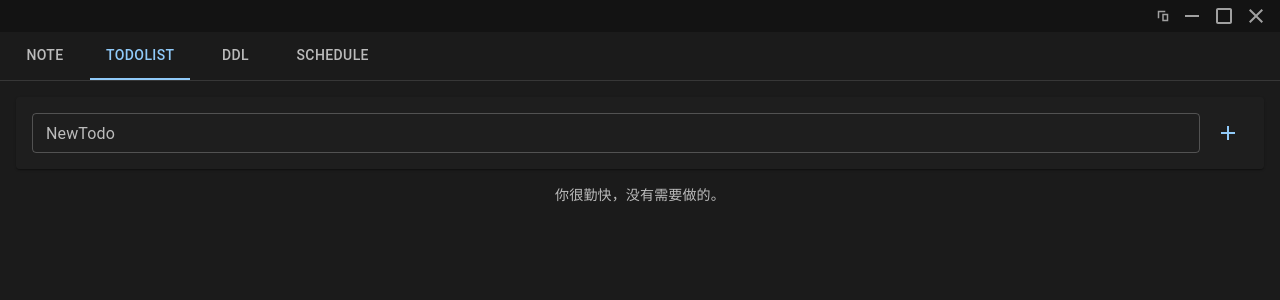
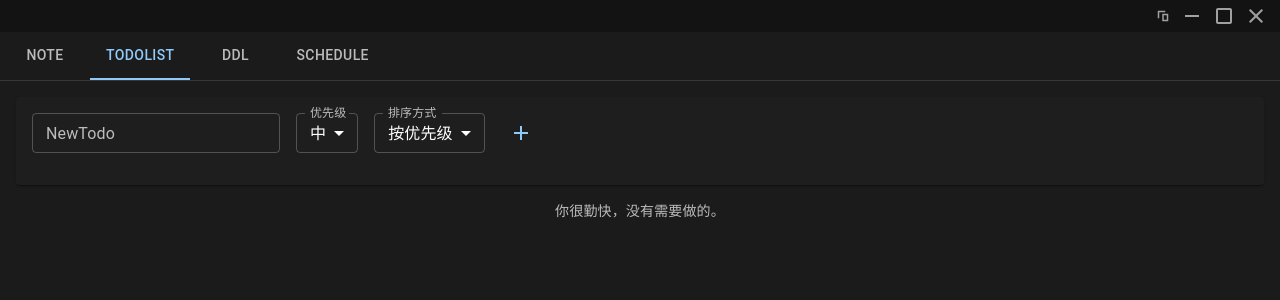
Before and after one commit to Zhambur/HBnote, a React (Vite) app: page / in a window 1280 px wide. Both pictures are taken after a click on the tab "TODOLIST". Shown: the top 300 px of the page. Built offline with nearby package versions, Linux system fonts and the light colour scheme.

Commit message:
优先级相关功能

```diff
--- a/src/components/TodoItem.jsx
+++ b/src/components/TodoItem.jsx
@@ -7,6 +7,7 @@ import {
   Typography,
   IconButton,
   Box,
+  Chip,
 } from "@mui/material";
 // import { Delete as DeleteIcon } from "@mui/icons-material"; // 移除
 import DeleteIcon from "./mui_local_icons/DeleteIcon"; // 导入本地图标
@@ -20,6 +21,19 @@ function TodoItem({ todo, onToggle, onDelete }) {
     onDelete(todo.id); // 假设 todo 对象有 id
   };
 
+  // 优先级选项
+  const priorityOptions = [
+    { value: "high", label: "高", color: "error" },
+    { value: "medium", label: "中", color: "warning" },
+    { value: "low", label: "低", color: "success" },
+  ];
+
+  // 获取优先级颜色
+  const getPriorityColor = (priority) => {
+    const option = priorityOptions.find((opt) => opt.value === priority);
+    return option ? option.color : "default";
+  };
+
   return (
     <ListItem
       sx={{
@@ -30,35 +44,21 @@ function TodoItem({ todo, onToggle, onDelete }) {
         borderRadius: 1,
         boxShadow: 1,
         transition: "background-color 0.3s ease",
+        flexDirection: "column",
+        alignItems: "stretch",
         "&:hover": {
           bgcolor: todo.completed
             ? "action.disabledBackground"
             : "action.hover",
         },
       }}
-      // secondaryAction 可以用来放创建日期或删除按钮
-      secondaryAction={
-        <Box sx={{ display: "flex", alignItems: "center", gap: 1 }}>
-          <Typography variant="caption" sx={{ color: "text.disabled" }}>
-            {todo.date ? new Date(todo.date).toLocaleDateString() : ""}
-          </Typography>
-          {onDelete && (
-            <IconButton
-              edge="end"
-              aria-label="delete todo"
-              onClick={handleDelete}
-              size="small"
     >
-              <DeleteIcon />
-            </IconButton>
-          )}
-        </Box>
-      }
-    >
-      <ListItemIcon sx={{ minWidth: "auto", mr: 1.5 }}>
+      {/* 主要内容行 */}
+      <Box sx={{ display: "flex", alignItems: "flex-start", width: "100%" }}>
+        <ListItemIcon sx={{ minWidth: "auto", mr: 1.5, mt: 0.5 }}>
           <Checkbox
             edge="start"
-          checked={!!todo.completed} // 确保是布尔值
+            checked={!!todo.completed}
             onChange={handleToggle}
             sx={{
               color: todo.completed ? "success.main" : "default",
@@ -69,16 +69,49 @@ function TodoItem({ todo, onToggle, onDelete }) {
             }}
           />
         </ListItemIcon>
-      <ListItemText
-        primary={todo.text}
+
+        <Box sx={{ flexGrow: 1, minWidth: 0 }}>
+          <Typography
             sx={{
               textDecoration: todo.completed ? "line-through" : "none",
               color: todo.completed ? "text.secondary" : "text.primary",
               overflowWrap: "break-word",
-          wordBreak: "break-all",
-          mr: onDelete ? 0 : 0, // 调整右边距，因为图标大小可能不同
+              wordBreak: "break-word",
+              lineHeight: 1.4,
+              mb: 1,
             }}
+          >
+            {todo.text}
+          </Typography>
+        </Box>
+
+        {/* 删除按钮 */}
+        {onDelete && (
+          <IconButton
+            aria-label="delete todo"
+            onClick={handleDelete}
+            size="small"
+            sx={{ ml: 1, flexShrink: 0 }}
+          >
+            <DeleteIcon />
+          </IconButton>
+        )}
+      </Box>
+
+      {/* 底部信息行 */}
+      <Box sx={{ display: "flex", alignItems: "center", gap: 1, ml: 6 }}>
+        <Chip
+          label={
+            priorityOptions.find((p) => p.value === (todo.priority || "medium"))
+              ?.label
+          }
+          color={getPriorityColor(todo.priority || "medium")}
+          size="small"
         />
+        <Typography variant="caption" sx={{ color: "text.disabled" }}>
+          {todo.date ? new Date(todo.date).toLocaleDateString() : ""}
+        </Typography>
+      </Box>
     </ListItem>
   );
 }
--- a/src/components/TodoList.jsx
+++ b/src/components/TodoList.jsx
@@ -12,6 +12,11 @@ import {
   DialogContentText,
   DialogActions,
   Button,
+  FormControl,
+  InputLabel,
+  Select,
+  MenuItem,
+  Grid,
 } from "@mui/material";
 import AddIcon from "./mui_local_icons/AddIcon";
 import TodoItem from "./TodoItem";
@@ -20,9 +25,18 @@ import { v4 as uuidv4 } from "uuid";
 function TodoList() {
   const [todos, setTodos] = useState([]);
   const [newTodo, setNewTodo] = useState("");
+  const [newTodoPriority, setNewTodoPriority] = useState("medium"); // 默认优先级为中
+  const [sortBy, setSortBy] = useState("priority"); // 默认按优先级排序
   const [isLoading, setIsLoading] = useState(true);
   const [isConfirmDialogOpen, setIsConfirmDialogOpen] = useState(false);
   const [todoToDelete, setTodoToDelete] = useState(null);
+
+  // 优先级选项
+  const priorityOptions = [
+    { value: "high", label: "高", color: "error" },
+    { value: "medium", label: "中", color: "warning" },
+    { value: "low", label: "低", color: "success" },
+  ];
 
   useEffect(() => {
     const loadTodos = async () => {
@@ -67,11 +81,13 @@ function TodoList() {
       const newTodoItem = {
         id: uuidv4(),
         text: newTodo,
+        priority: newTodoPriority,
         completed: false,
         date: new Date().toISOString(),
       };
       setTodos((prevTodos) => [...prevTodos, newTodoItem]);
       setNewTodo("");
+      setNewTodoPriority("medium"); // 重置为默认优先级
     }
   };
 
@@ -103,10 +119,31 @@ function TodoList() {
     }
   };
 
+  // 将待办事项按选择的排序方式排序
+  const sortedTodos = [...todos].sort((a, b) => {
+    if (sortBy === "priority") {
+      // 按优先级排序（高 > 中 > 低）
+      const priorityOrder = { high: 3, medium: 2, low: 1 };
+      const priorityA = priorityOrder[a.priority || "medium"] || 2; // 默认中优先级
+      const priorityB = priorityOrder[b.priority || "medium"] || 2;
+
+      if (priorityA !== priorityB) {
+        return priorityB - priorityA; // 优先级高的在前
+      }
+
+      // 优先级相同时，按创建时间排序（新的在前）
+      return new Date(b.date) - new Date(a.date);
+    } else {
+      // 按创建时间排序（新的在前）
+      return new Date(b.date) - new Date(a.date);
+    }
+  });
+
   return (
     <Box>
       <Paper sx={{ p: 2, mb: 2 }}>
-        <Box sx={{ display: "flex", gap: 1 }}>
+        <Grid container spacing={2} sx={{ mb: 2 }}>
+          <Grid item xs={12} sm={6}>
             <TextField
               fullWidth
               label="NewTodo"
@@ -116,14 +153,47 @@ function TodoList() {
               variant="outlined"
               size="small"
             />
+          </Grid>
+          <Grid item xs={12} sm={3}>
+            <FormControl fullWidth size="small">
+              <InputLabel>优先级</InputLabel>
+              <Select
+                value={newTodoPriority}
+                label="优先级"
+                onChange={(e) => setNewTodoPriority(e.target.value)}
+              >
+                {priorityOptions.map((option) => (
+                  <MenuItem key={option.value} value={option.value}>
+                    {option.label}
+                  </MenuItem>
+                ))}
+              </Select>
+            </FormControl>
+          </Grid>
+          <Grid item xs={12} sm={2}>
+            <FormControl fullWidth size="small">
+              <InputLabel>排序方式</InputLabel>
+              <Select
+                value={sortBy}
+                label="排序方式"
+                onChange={(e) => setSortBy(e.target.value)}
+              >
+                <MenuItem value="priority">按优先级</MenuItem>
+                <MenuItem value="time">按创建时间</MenuItem>
+              </Select>
+            </FormControl>
+          </Grid>
+          <Grid item xs={12} sm={1}>
             <IconButton
               onClick={handleAddTodo}
               color="primary"
               aria-label="add todo"
+              sx={{ width: "100%" }}
             >
               <AddIcon />
             </IconButton>
-        </Box>
+          </Grid>
+        </Grid>
       </Paper>
 
       {isLoading ? (
@@ -146,7 +216,7 @@ function TodoList() {
         </Typography>
       ) : (
         <List sx={{ pt: 0 }}>
-          {todos.map((todo) => (
+          {sortedTodos.map((todo) => (
             <TodoItem
               key={todo.id}
               todo={todo}
```
Also changed, not shown: src/components/NoteItem.jsx (line endings or trailing spaces), 2 other files (tests, documents, lock files or other folders). Lines whose indentation alone changed are shown as unchanged.
